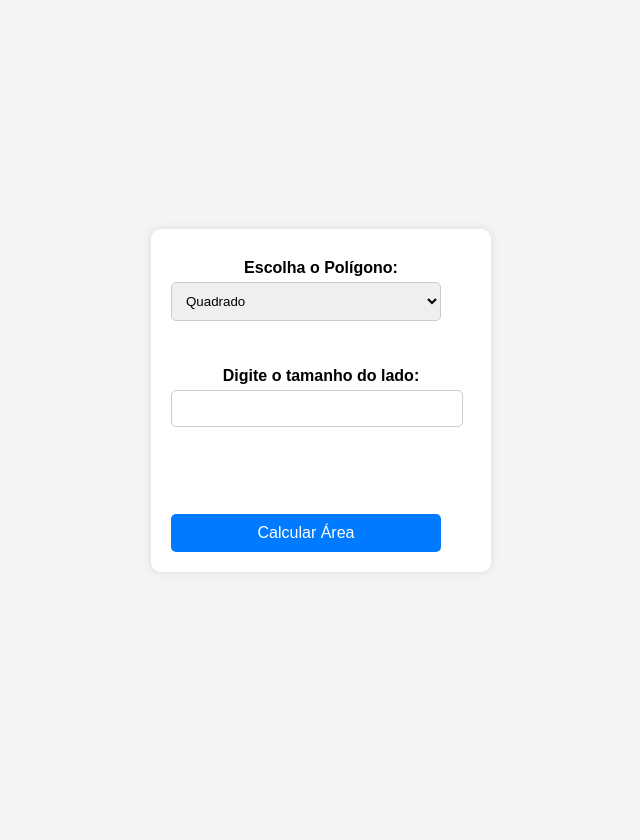
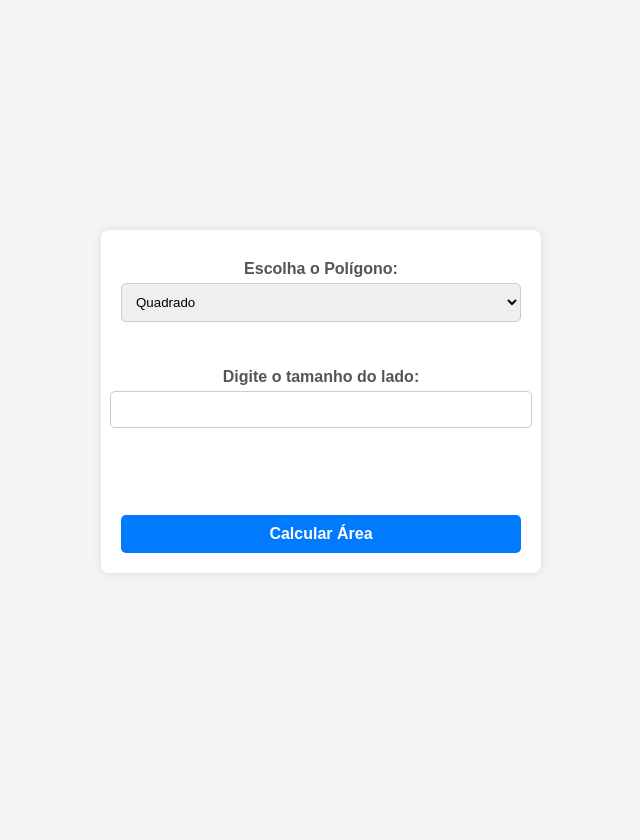
Before and after one commit to marcosseunick/Projetos, a Flask app: page / in a window 1280 px wide. Shown: the whole page, without its empty margins (319-959 px from the left). Before the commit the page ends 552 px from the top, so only its background shows below. Run offline with Flask 3, Linux system fonts and the light colour scheme.

Commit message:
Update style.css

```diff
--- a/calculadora_de_area/static/style.css
+++ b/calculadora_de_area/static/style.css
@@ -1,58 +1,69 @@
-/* Estilo global */
 body {
   font-family: Arial, sans-serif;
   background-color: #f4f4f4;
   text-align: center;
+  padding: 20px;
   display: flex;
+  flex-direction: column;
+  align-items: center;
   justify-content: center;
-  align-items: center;
   height: 100vh;
   margin: 0;
 }
 
-/* Caixa do formulário */
+h1 {
+  color: #333;
+  margin-bottom: 20px;
+}
+
 form {
   background: white;
   padding: 20px;
-  border-radius: 10px;
+  border-radius: 8px;
   box-shadow: 0 0 10px rgba(0, 0, 0, 0.1);
+  max-width: 400px;
+  width: 100%;
   display: flex;
   flex-direction: column;
-  text-align: left;
-  width: 300px;  /* Define uma largura fixa para o formulário */
-}
-
-/* Labels e inputs */
-label {
-  font-weight: bold;
-  margin-top: 10px;
+  align-items: center;
   text-align: center;
 }
 
-input, select, button {
-  width: 90%;
+label {
+  display: block;
+  font-weight: bold;
+  margin-top: 10px;
+  color: #555;
+  width: 100%;
+}
+
+select, input {
+  width: 100%;
   padding: 10px;
   margin-top: 5px;
   border: 1px solid #ccc;
   border-radius: 5px;
 }
 
-
 button {
-  background-color: #007bff;
+  background: #007bff;
   color: white;
+  border: none;
+  padding: 10px;
+  width: 100%;
+  border-radius: 5px;
+  margin-top: 15px;
+  cursor: pointer;
   font-size: 16px;
-  cursor: pointer;
-  border: none;
-  margin-top: 15px;
+  font-weight: bold;
 }
 
 button:hover {
-  background-color: #0056b3;
+  background: #0056b3;
 }
 
-/* Resultado */
 h2 {
   margin-top: 20px;
   color: #333;
+  font-size: 20px;
 }
```
